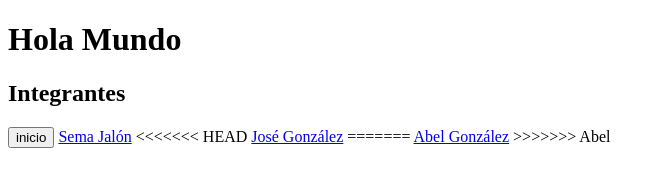
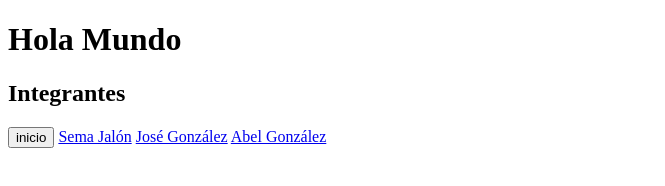
Before and after one commit to SemaJalon/ENDES-ACT3-Colavorativo, a plain HTML site: page index.html in a window 1280 px wide. Shown: the whole page, without its empty margins (0-665 px from the left). Drawn offline with Linux system fonts and the light colour scheme.

Commit message:
Update index.html

```diff
--- a/index.html
+++ b/index.html
@@ -10,11 +10,9 @@
     <nav>
         <a href="index.html"><button>inicio</button></a>
         <a href="pagina1.html">Sema Jalón</a>
-<<<<<<< HEAD
         <a href="pagina5.html">José González</a>
-=======
         <a href="personal3.html">Abel González</a>
->>>>>>> Abel
+
     </nav>
 </body>
 </html>
```
